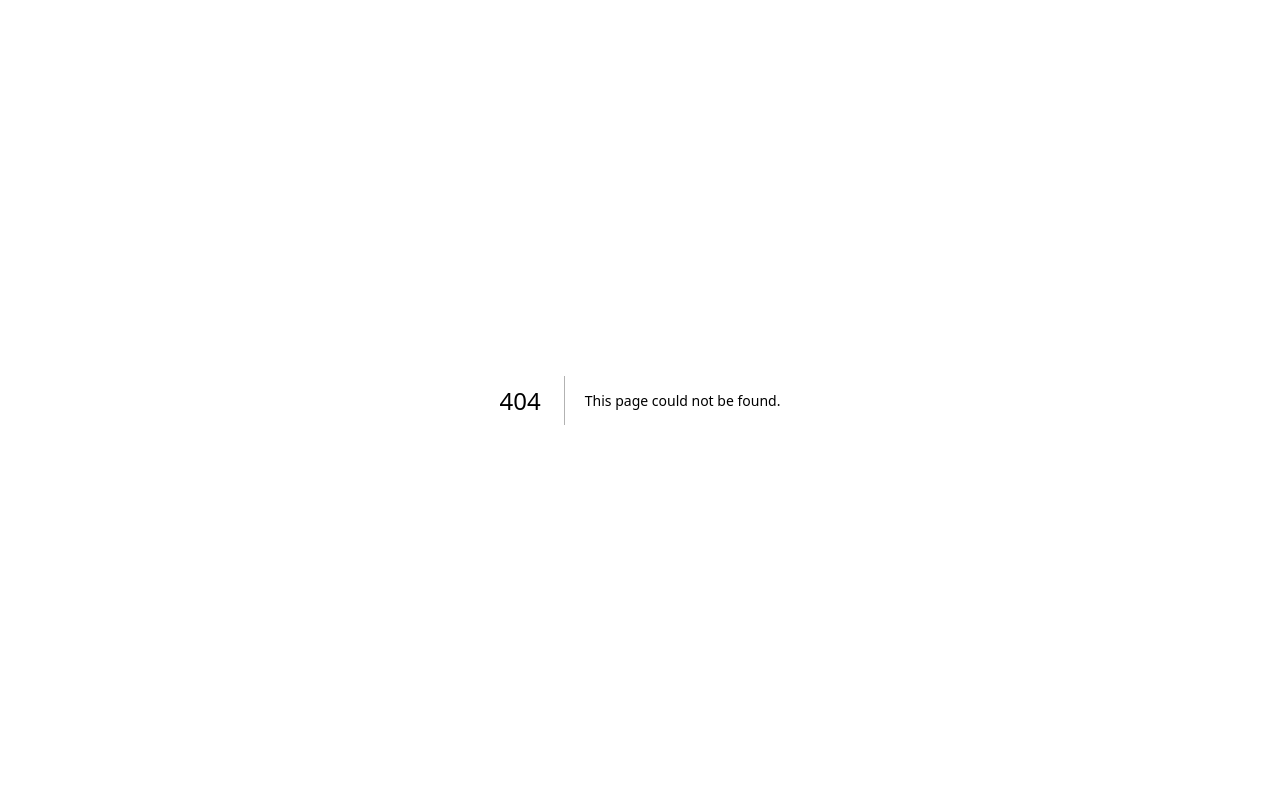
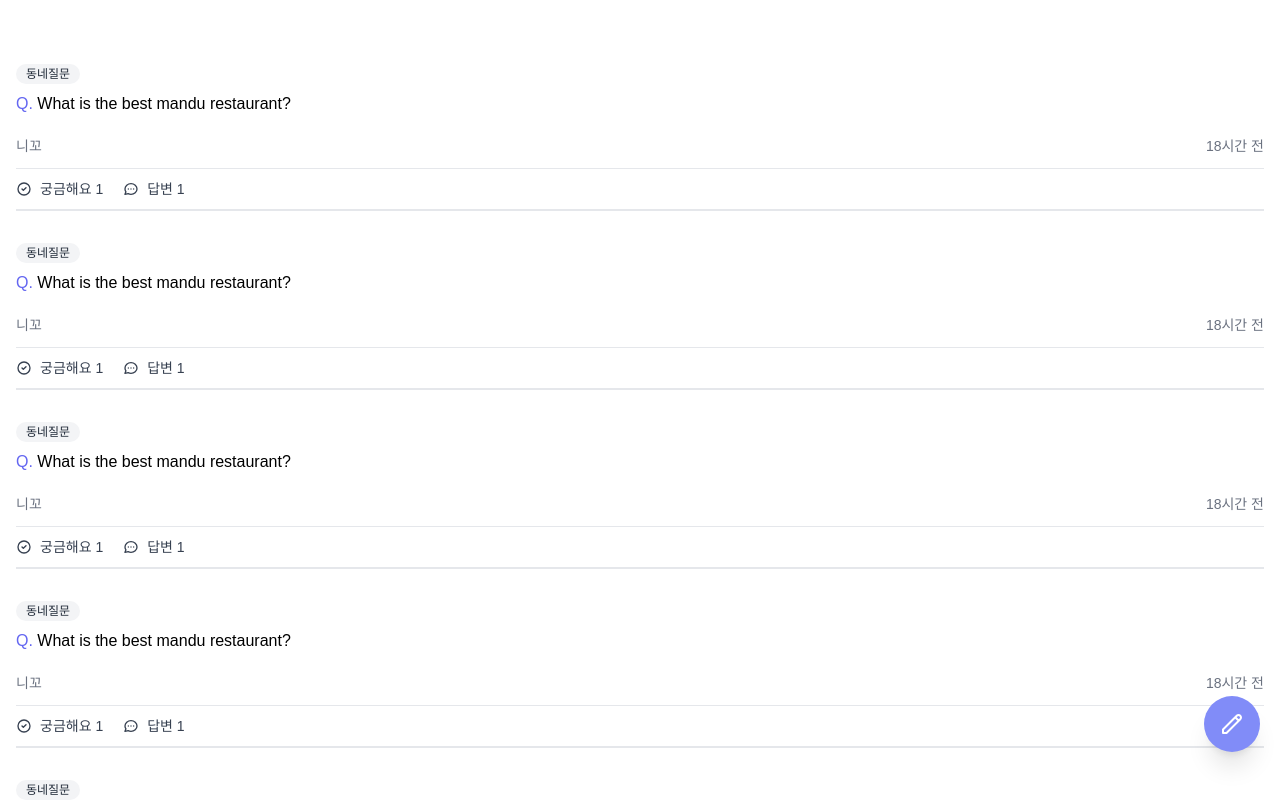
Before and after one commit to handmadeCode95/hand-market, a Next.js app: page /community in a window 1280 px wide. Before the commit this address had no page. Shown: the top 800 px of the page. Built offline with nearby package versions, Linux system fonts and the light colour scheme; a web font is replaced by a local one.

Commit message:
Add community page

```diff
--- /dev/null
+++ b/pages/community/index.tsx
@@ -0,0 +1,73 @@
+export default function Community() {
+    return (
+        <div className="py-16 px-4 space-y-8">
+            {[1, 2, 3, 4, 5, 6].map((_, i) => (
+                <div key={i} className="flex flex-col items-start">
+                    <span className="flex items-center px-2.5 py-0.5 rounded-full text-xs font-medium bg-gray-100 text-gray-800">
+                        동네질문
+                    </span>
+                    <div className="mt-2 to-gray-700">
+                        <span className="text-indigo-500 font-medium">Q.</span>{" "}
+                        What is the best mandu restaurant?
+                    </div>
+                    <div className="mt-5 flex items-center justify-between w-full text-gray-500 font-medium text-sm">
+                        <span>니꼬</span>
+                        <span>18시간 전</span>
+                    </div>
+                    <div className="flex space-x-5 mt-3 text-gray-700 py-2.5 border-t border-b-2 w-full">
+                        <span className="flex space-x-2 items-center text-sm">
+                            <svg
+                                className="w-4 h-4"
+                                fill="none"
+                                stroke="currentColor"
+                                viewBox="0 0 24 24"
+                                xmlns="http://www.w3.org/2000/svg"
+                            >
+                                <path
+                                    strokeLinecap="round"
+                                    strokeLinejoin="round"
+                                    strokeWidth="2"
+                                    d="M9 12l2 2 4-4m6 2a9 9 0 11-18 0 9 9 0 0118 0z"
+                                ></path>
+                            </svg>
+                            <span>궁금해요 1</span>
+                        </span>
+                        <span className="flex space-x-2 items-center text-sm">
+                            <svg
+                                className="w-4 h-4"
+                                fill="none"
+                                stroke="currentColor"
+                                viewBox="0 0 24 24"
+                                xmlns="http://www.w3.org/2000/svg"
+                            >
+                                <path
+                                    strokeLinecap="round"
+                                    strokeLinejoin="round"
+                                    strokeWidth="2"
+                                    d="M8 12h.01M12 12h.01M16 12h.01M21 12c0 4.418-4.03 8-9 8a9.863 9.863 0 01-4.255-.949L3 20l1.395-3.72C3.512 15.042 3 13.574 3 12c0-4.418 4.03-8 9-8s9 3.582 9 8z"
+                                ></path>
+                            </svg>
+                            <span>답변 1</span>
+                        </span>
+                    </div>
+                </div>
+            ))}
+            <button className="fixed bottom-12 right-5 bg-indigo-400 rounded-full p-4 shadow-xl text-white hover:bg-indigo-500 cursor-pointer transition-colors">
+                <svg
+                    className="w-6 h-6"
+                    fill="none"
+                    stroke="currentColor"
+                    viewBox="0 0 24 24"
+                    xmlns="http://www.w3.org/2000/svg"
+                >
+                    <path
+                        strokeLinecap="round"
+                        strokeLinejoin="round"
+                        strokeWidth="2"
+                        d="M15.232 5.232l3.536 3.536m-2.036-5.036a2.5 2.5 0 113.536 3.536L6.5 21.036H3v-3.572L16.732 3.732z"
+                    ></path>
+                </svg>
+            </button>
+        </div>
+    );
+}
```
